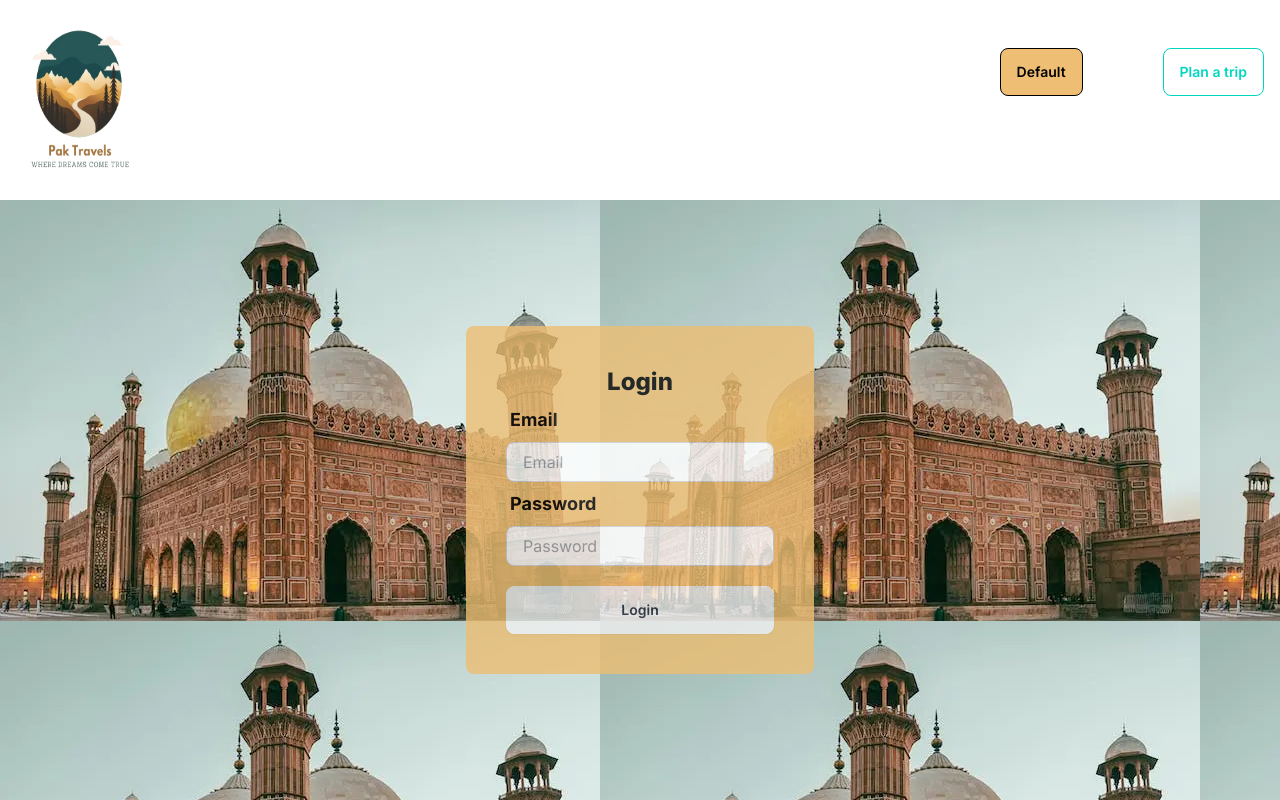
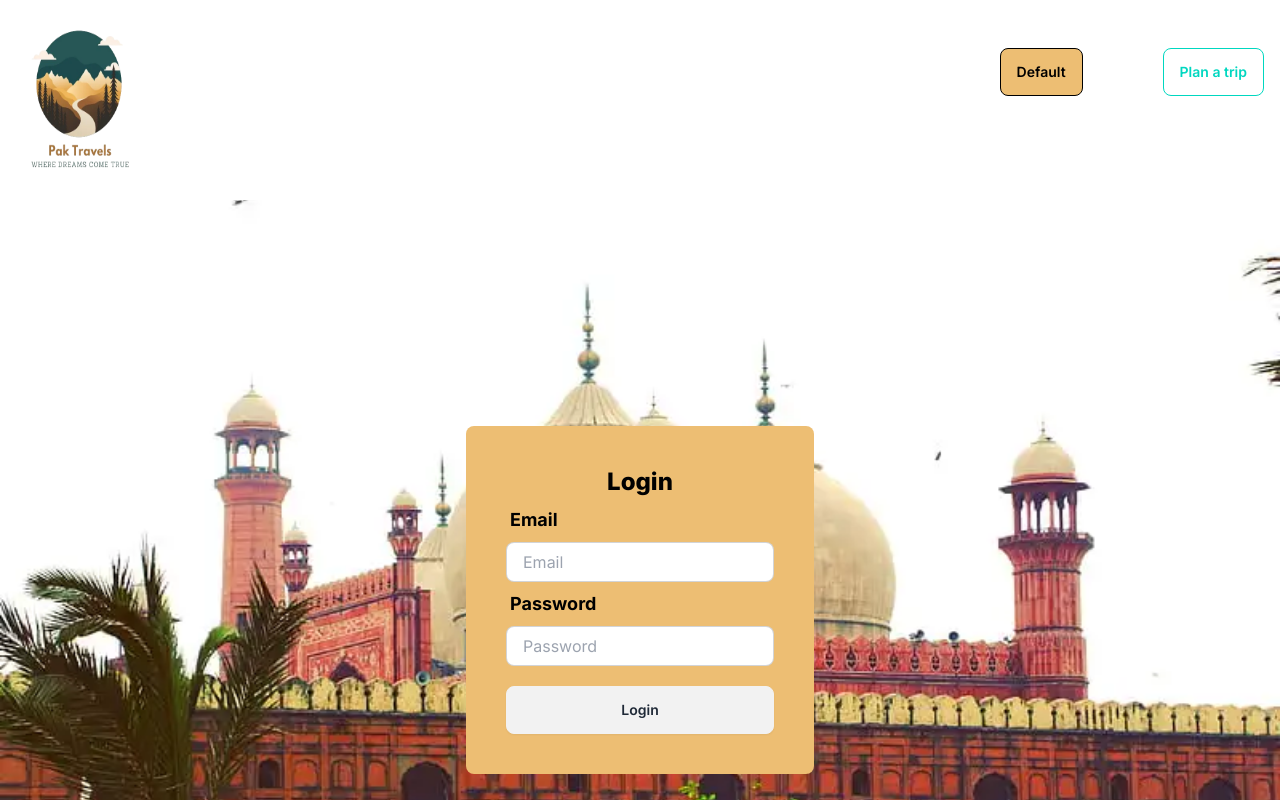
Before and after one commit to RyanSikandar/Softec_error404, a Next.js app in the folder error404/: page /login in a window 1280 px wide. Shown: the top 800 px of the page. Built offline with nearby package versions, Linux system fonts and the light colour scheme.

Commit message:
login page

```diff
--- a/error404/src/app/(pages)/login/page.js
+++ b/error404/src/app/(pages)/login/page.js
@@ -4,8 +4,8 @@ const login = () => {
   return (
     <div>
       <Navbar />
-      <div className="h-[75vh] flex justify-center items-center" style={{backgroundImage : "url(/badshahi-mosque.webp)"}}>
-        <label className="form-control max-w-x bg-[#EDBE73] opacity-80 p-10 rounded-lg">
+      <div className="h-screen flex justify-center items-center" style={{background : "url(/BM-503.webp) center/cover no-repeat"}}>
+        <label className="form-control max-w-x bg-[#EDBE73] opacity-100 p-10 rounded-lg">
           <p className="text-center text-2xl font-extrabold">Login</p>
           <div className="label">
             <span className="label-text font-bold text-lg text-black">Email</span>
@@ -25,7 +25,7 @@ const login = () => {
             className="input input-bordered w-full max-w-xs h-10"
           />
 
-          <button className="btn mt-5 h-1">Login</button>
+          <button className="btn mt-5 h-1 opacity-100">Login</button>
         </label>
       </div>
     </div>
```
